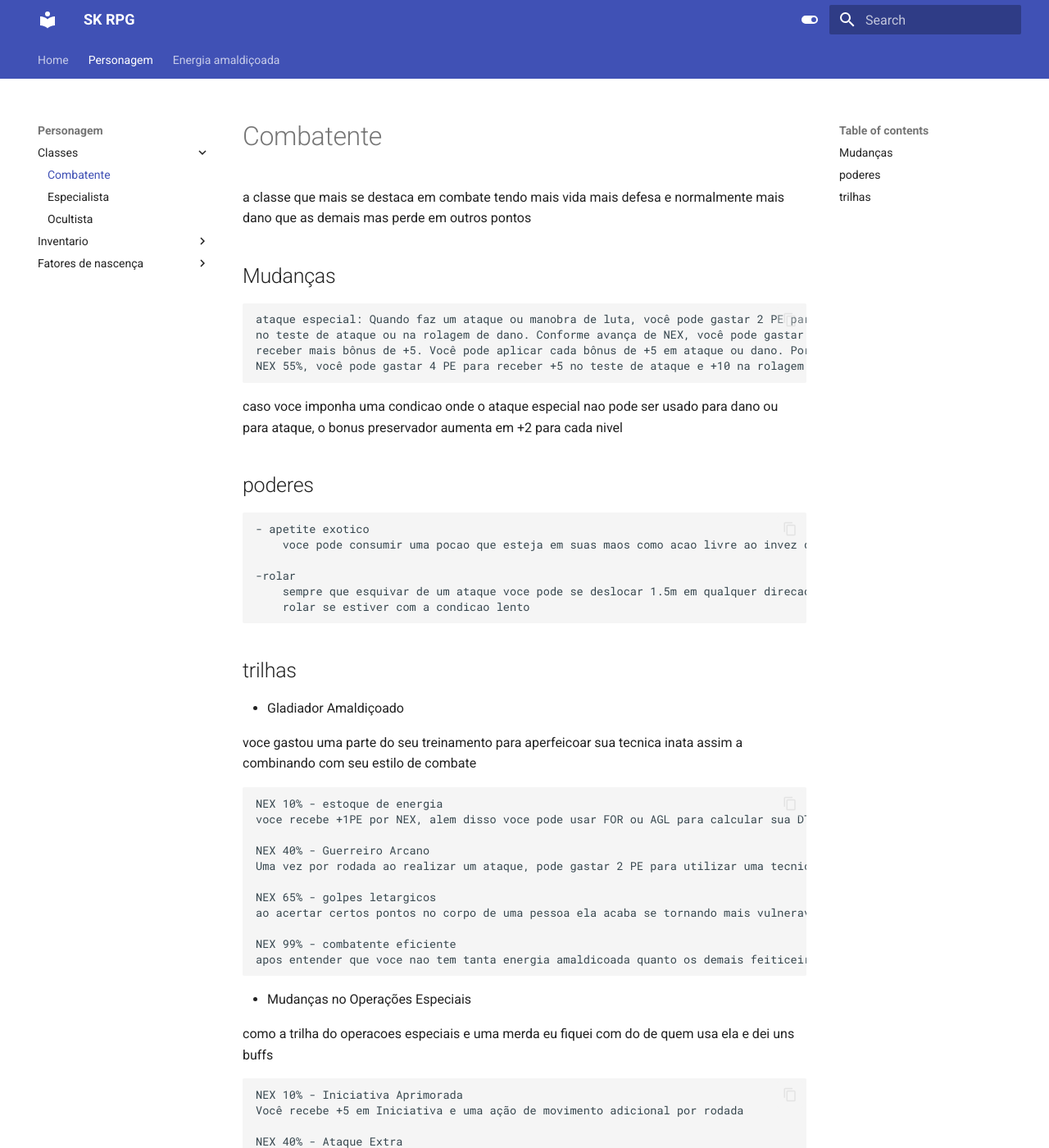
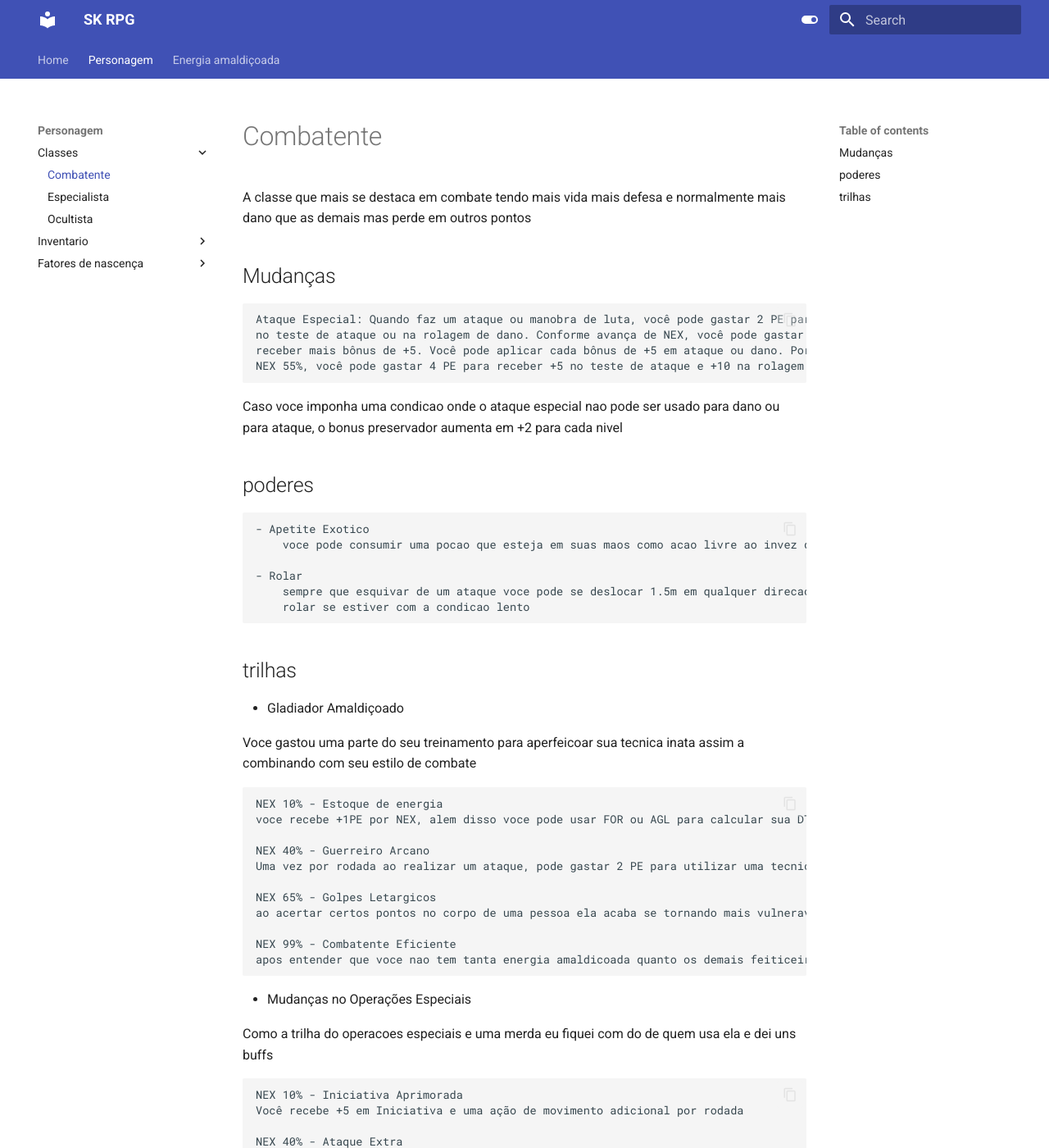
Before and after one commit to nerdolagens/SK-RPG-docs, an MkDocs documentation site: the page built from docs/character/classes/combatente.md, in a window 1280 px wide and 1400 px high. Shown: the whole window at 82% size. Built offline with MkDocs 1.6.1 and Material for MkDocs 9.7.7, drawn with Linux system fonts in a browser that asks for light colours.

```diff
--- a/docs/character/classes/combatente.md
+++ b/docs/character/classes/combatente.md
@@ -1,20 +1,20 @@
-a classe que mais se destaca em combate tendo mais vida mais defesa e normalmente mais dano que as demais mas perde em outros pontos
+A classe que mais se destaca em combate tendo mais vida mais defesa e normalmente mais dano que as demais mas perde em outros pontos
 
 ## Mudanças
 
-    ataque especial: Quando faz um ataque ou manobra de luta, você pode gastar 2 PE para receber +5
+    Ataque Especial: Quando faz um ataque ou manobra de luta, você pode gastar 2 PE para receber +5
     no teste de ataque ou na rolagem de dano. Conforme avança de NEX, você pode gastar +1 PE para
     receber mais bônus de +5. Você pode aplicar cada bônus de +5 em ataque ou dano. Por exemplo, em
     NEX 55%, você pode gastar 4 PE para receber +5 no teste de ataque e +10 na rolagem de dano.
 
-caso voce imponha uma condicao onde o ataque especial nao pode ser usado para dano ou para ataque, o bonus preservador aumenta em +2 para cada nivel
+Caso voce imponha uma condicao onde o ataque especial nao pode ser usado para dano ou para ataque, o bonus preservador aumenta em +2 para cada nivel
 
 ## poderes
 
-    - apetite exotico
+    - Apetite Exotico
         voce pode consumir uma pocao que esteja em suas maos como acao livre ao invez de padrao
 
-    -rolar
+    - Rolar
         sempre que esquivar de um ataque voce pode se deslocar 1.5m em qualquer direcao, nao e possivel
         rolar se estiver com a condicao lento
 
@@ -22,23 +22,23 @@ caso voce imponha uma condicao onde o ataque especial nao pode ser usado para da
 
 - Gladiador Amaldiçoado
 
-voce gastou uma parte do seu treinamento para aperfeicoar sua tecnica inata assim a combinando com seu estilo de combate
+Voce gastou uma parte do seu treinamento para aperfeicoar sua tecnica inata assim a combinando com seu estilo de combate
 
-    NEX 10% - estoque de energia
+    NEX 10% - Estoque de energia
     voce recebe +1PE por NEX, alem disso voce pode usar FOR ou AGL para calcular sua DT de tecnica ao invez de PRE.
 
     NEX 40% - Guerreiro Arcano
     Uma vez por rodada ao realizar um ataque, pode gastar 2 PE para utilizar uma tecnica como ação de movimento, essa tecnica precisa ter uma ação padrão.
 
-    NEX 65% - golpes letargicos
+    NEX 65% - Golpes Letargicos
     ao acertar certos pontos no corpo de uma pessoa ela acaba se tornando mais vulneravel a tecnicas, ao atacar um ser com ataque especial por 1 rodada a sua DT de tecnica contra esse ser aumenta em +1 para cada 10 pontos de dano causados em seu golpe, este aumento de DT nao pode ultrapassar 10 caso use isso combinado com guerreiro arcano o aumento da DT se encerra apos usar a tecnica
 
-    NEX 99% - combatente eficiente
+    NEX 99% - Combatente Eficiente
     apos entender que voce nao tem tanta energia amaldicoada quanto os demais feiticeiros voce aperfeicoou a eficiencia e custo de sua energia amaldicoada, o custo de todas as suas tecnicas e reduzido em -2PE nao podendo ser reduzido a 0 alem disso ignora condicao ruim e terrivel e sempre que entrar em exaustao de tecnica o numero de rodadas e sempre -1
 
 - Mudanças no Operações Especiais
 
-como a trilha do operacoes especiais e uma merda eu fiquei com do de quem usa ela e dei uns buffs
+Como a trilha do operacoes especiais e uma merda eu fiquei com do de quem usa ela e dei uns buffs
 
     NEX 10% - Iniciativa Aprimorada
     Você recebe +5 em Iniciativa e uma ação de movimento adicional por rodada
```
